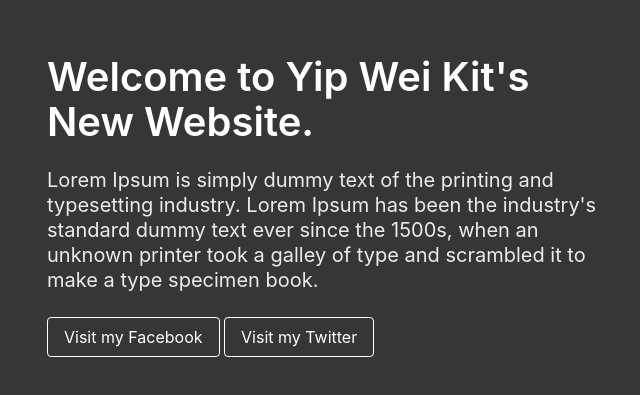
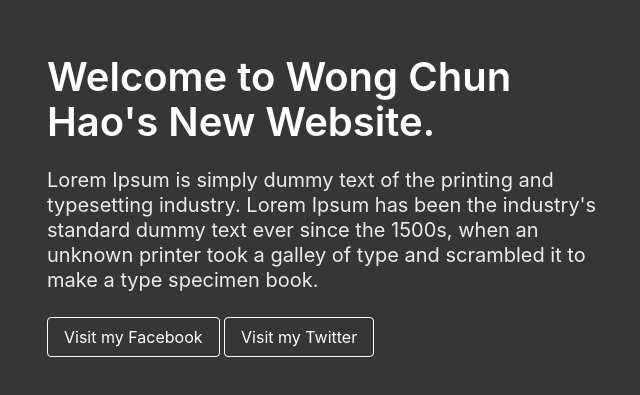
Before and after one commit to FLHao/WongChunHao, a plain HTML site: page index.html in a window 1280 px wide. Shown: the part 195-590 px from the top of the page, without its empty margins (311-951 px from the left). Drawn offline with nearby package versions, Linux system fonts and the light colour scheme.

Commit message:
Update index.html

```diff
--- a/index.html
+++ b/index.html
@@ -1,7 +1,7 @@
 <!DOCTYPE html>
 <html>
     <head>
-        <title>Yip Wei Kit's Website</title>
+        <title>Wong Chun Hao's Website</title>
         <link rel="stylesheet"
             href="https://cdn.jsdelivr.net/npm/bulma@0.9.2/css/bulma.min.css">
         <meta name="viewport" content="width=device-width, initial-scale=1">
@@ -13,7 +13,7 @@
             <div class="columns is-vcentered is-centered">
                 <div class="column is-6">
                     <div class="block">
-                        <h1 class="title is-2">Welcome to Yip Wei Kit's New Website.</h1>
+                        <h1 class="title is-2">Welcome to Wong Chun Hao's New Website.</h1>
                     </div>
                     <div class="block">
                         <h2 class="subtitle">Lorem Ipsum is simply dummy text of the printing and typesetting industry. Lorem Ipsum has been the industry's standard dummy text ever since the 1500s, when an unknown printer took a galley of type and scrambled it to make a type specimen book.<br>
```
